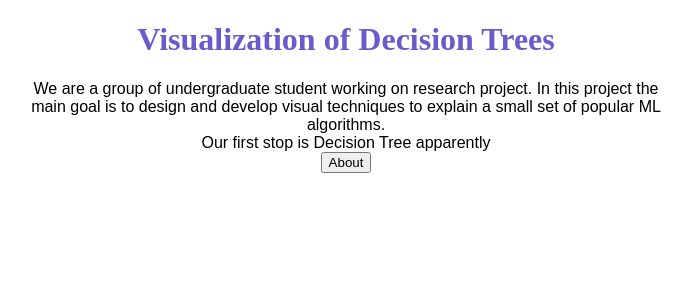
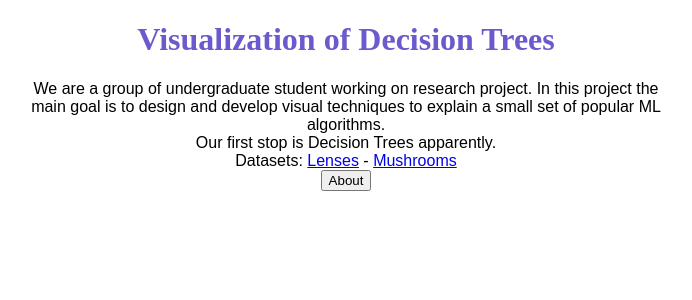
Before and after one commit to SBNC-Bavlab/bokeh-decision-tree, a Flask app: page / in a window 1280 px wide. Shown: the top 300 px of the page, without its empty margins (294-986 px from the left). Run offline with Flask 2, Linux system fonts and the light colour scheme; parts of the project's set-up code (start-up, migrations or seed data) failed here and were passed over.

Commit message:
Merge branch 'master' of https://github.com/OnurYigitArpali/bokeh-decision-tree
# Conflicts:
#	templates/index.html

```diff
--- a/Decision_Tree/ID3_Decision_Tree/id3_decision_tree.py
+++ b/Decision_Tree/ID3_Decision_Tree/id3_decision_tree.py
@@ -137,7 +137,7 @@ def distribute_by_attribute(attribute_name_var, instances_var):
     return distribution
 
 
-def child_generator(node_itself_var):#
+def child_generator(node_itself_var):
     """
         Generate children and set them to their parent
     """
@@ -273,7 +273,7 @@ def tree_distribution(attribute_list_var, instances_var, set_root_attribute):
             continue
         child_list = child_generator(node)
         for child in child_list:
-            if child.decision != None:
+            if child.decision is not None:
                 continue
             else:
                 q.put(child)
--- a/templates/index.html
+++ b/templates/index.html
@@ -9,8 +9,13 @@
 <body>
   <div style="width: 100%; position: relative; margin: 0 auto;">
     <h1 style="color:slateblue; text-align:center;" >Visualization of Decision Trees</h1>
-    <div style="margin-left: auto; margin-right: auto; width: 40em; font-family: Arial; text-align: center" >We are a group of undergraduate student working on research project. In this project the main goal is to design and develop visual techniques to explain a small set of popular ML algorithms.
-    <br>Our first stop is Decision Tree apparently</div>
+    <div style="margin-left: auto; margin-right: auto; width: 40em; font-family: Arial; text-align: center" >
+        We are a group of undergraduate student working on research project. In this project the main goal is to design and develop visual techniques to explain a small set of popular ML algorithms.
+        <br>Our first stop is Decision Trees apparently.
+        <br> Datasets: <a href="https://archive.ics.uci.edu/ml/datasets/lenses"> Lenses</a>
+                       <a> - </a>
+                       <a href="https://archive.ics.uci.edu/ml/datasets/mushroom"> Mushrooms</a>
+    </div>
     <div class="button" align="center">
       <button onclick="hide()" style="alignment: left">About</button>
     </div>
@@ -24,16 +29,21 @@
         </a>
         <br>
 
-        <img src="{{ url_for('static', filename='onur.jpg') }}" style="width: 10%; height: 10%; margin-left: auto; margin-right: auto;">
-        <a style="vertical-align: top">Onur Yigit Arpalı</a>&emsp;
-        <img src="{{ url_for('static', filename='evrim.jpg') }}" style="width: 10%; height: 10%; margin-left: auto; margin-right: auto;">
-        <a style="vertical-align: top">Evrim Özel</a>&emsp;
-        <img src="{{ url_for('static', filename='ziya.jpg') }}" style="width: 10%; height: 10%; margin-left: auto; margin-right: auto;">
-        <a style="vertical-align: top">Ziya Erkoc</a>&emsp;
-        <img src="{{ url_for('static', filename='artun_gs.jpg') }}" style="width: 10%; height: 10%; margin-left: auto; margin-right: auto;">
-        <a style="vertical-align: top">Artun Sarıoğlu</a>
-        <img src="{{ url_for('static', filename='umut.jpeg') }}" style="width: 12%; height: 20%; margin-left: auto; margin-right: auto;">
-        <a style="vertical-align: top">Umut Çiftçi</a>
+        <a href="http://www.linkedin.com/in/onur-yigit-arpali">
+            <img src="{{ url_for('static', filename='onur.jpg') }}" style="width: 10%; height: 10%; margin-left: auto; margin-right: auto;">
+        </a>
+        <a href="https://www.linkedin.com/in/evrimo/">
+            <img src="{{ url_for('static', filename='evrim.jpg') }}" style="width: 10%; height: 10%; margin-left: auto; margin-right: auto;">
+        </a>
+        <a href="https://www.linkedin.com/in/ziyaerkoc/">
+            <img src="{{ url_for('static', filename='ziya.jpg') }}" style="width: 10%; height: 10%; margin-left: auto; margin-right: auto;">
+        </a>
+        <a href="https://www.linkedin.com/in/artun-sar%C4%B1oglu-7b5107159/">
+            <img src="{{ url_for('static', filename='artun_gs.jpg') }}" style="width: 10%; height: 10%; margin-left: auto; margin-right: auto;">
+        </a>
+        <a href="">
+            <img src="{{ url_for('static', filename='umut.jpeg') }}" style="width: 12%; height: 20%; margin-left: auto; margin-right: auto;">
+        </a>
     </div>
   </div>
 </body>
```
Also changed, not shown: Decision_Tree/Plot/instance.py (+7 -12 lines).
